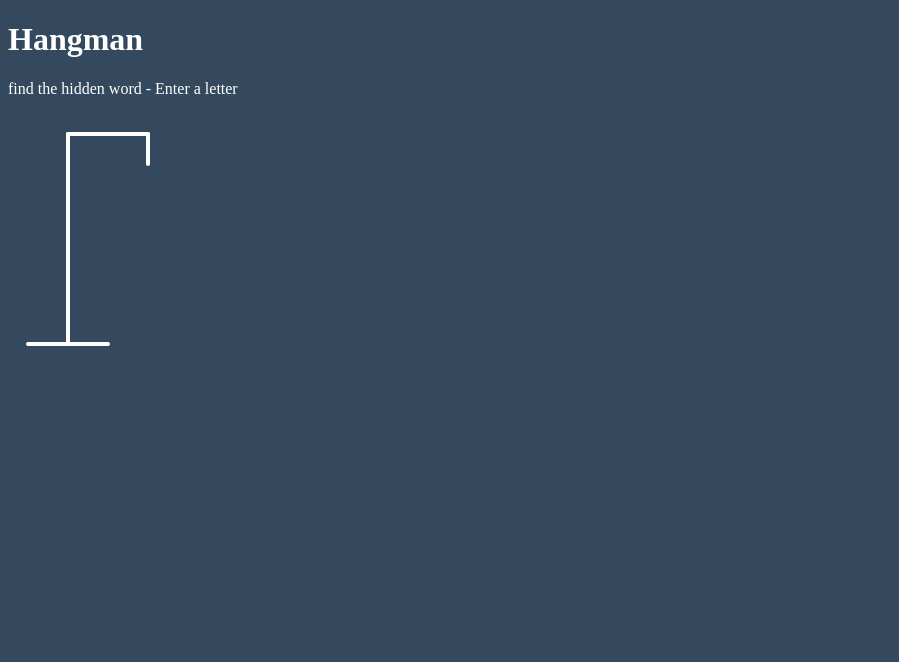
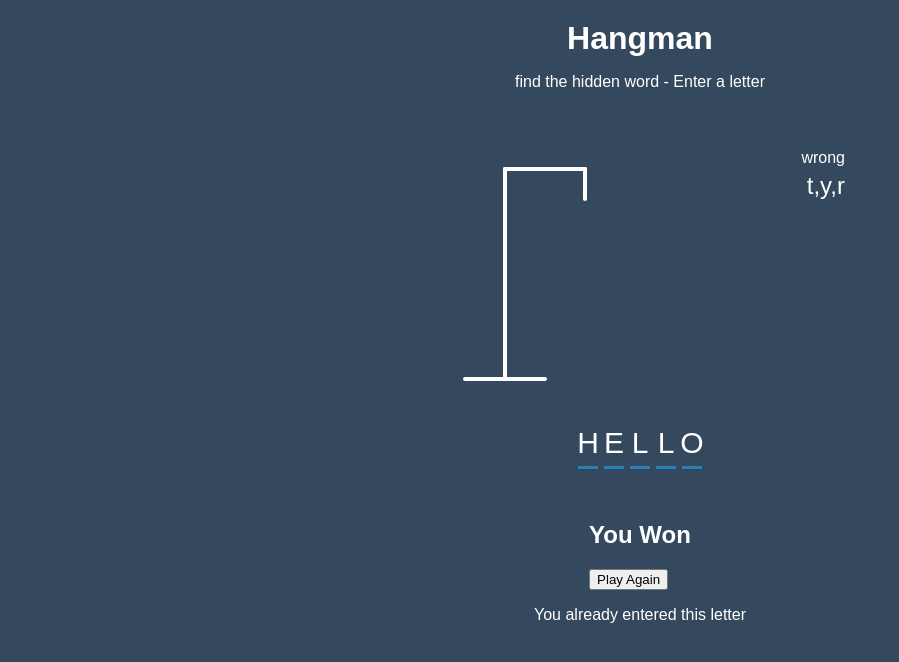
Before and after one commit to ed-f-jones/hangman-game, a plain HTML site: page index.html in a window 1280 px wide. Shown: the whole page, without its empty margins (0-899 px from the left). Drawn offline with Linux system fonts and the light colour scheme.

Commit message:
wrong letter, word guess, styled

```diff
--- a/index.html
+++ b/index.html
@@ -28,8 +28,34 @@
             <line x1="140" y1="150" x2="120" y2="180" class="figure-part"/>
             <line x1="140" y1="150" x2="160" y2="180" class="figure-part"/>
         </svg>
+
+        <div class="wrong-letter-container">
+            <div id="wrong-letters">
+                <p>wrong</p>
+                <span>t,y,r</span>
+            </div>
+        </div>
+        <div class="word" id="word">
+            <div class="letter">H</div>
+            <div class="letter">E</div>
+            <div class="letter">L</div>
+            <div class="letter">L</div>
+            <div class="letter">O</div>
+        </div>
     </div>
 
+        <!-- container for final message-->
+    <div class="popup-container" id="popup-container">
+        <div class="popup">
+            <h2 id="final-message">You Won</h2>
+            <button id="play-button">Play Again</button>
+        </div>
+    </div>
+
+    <!-- notification-->
+    <div id="notification-container" class="notification-container">
+        <p>You already entered this letter</p>
+    </div>
     <script src="script.js"></script>
 </body>
 </html>
--- a/style.css
+++ b/style.css
@@ -1,6 +1,29 @@
+*{
+    box-sizing: border-box;
+}
+
 body{
     background-color: #34495e;
     color:#fff;
+    font-family: Arial, Helvetica, sans-serif;
+    display: flex;
+    flex-direction: column;
+    align-items: center;
+    height: 80vh;
+    margin: 0;
+    overflow: hidden;
+}
+
+h1 {
+    margin: 20px 0 0;
+}
+
+.game-container {
+padding: 20px 30px;
+position: relative;
+margin: auto;
+height: 350px;
+width: 450px;
 }
 
 .figure-container {
@@ -10,6 +33,42 @@ body{
     stroke-linecap: round;
 }
 
+.wrong-letter-container{
+    position: absolute;
+    top: 20px;
+    right:20px;
+    display: flex;
+    flex-direction: column;
+    text-align: right;
+}
+
 .figure-part {
     display: none;
 }
+
+.wrong-letter-container p {
+    margin: 0 0 5px;
+}
+
+.wrong-letter-container span {
+    font-size: 24px;
+}
+
+.word {
+    display: flex;
+    position: absolute;
+    bottom: 10px;
+    left: 50%;
+    transform: translateX(-50%);
+}
+
+.letter {
+    border-bottom: 3px solid #2980b9;
+    display: inline-flex;
+    font-size: 30px;
+    align-items: center;
+    justify-content: center;
+    margin: 0 3px;
+    height: 50px;
+    width: 20px;
+}
```
